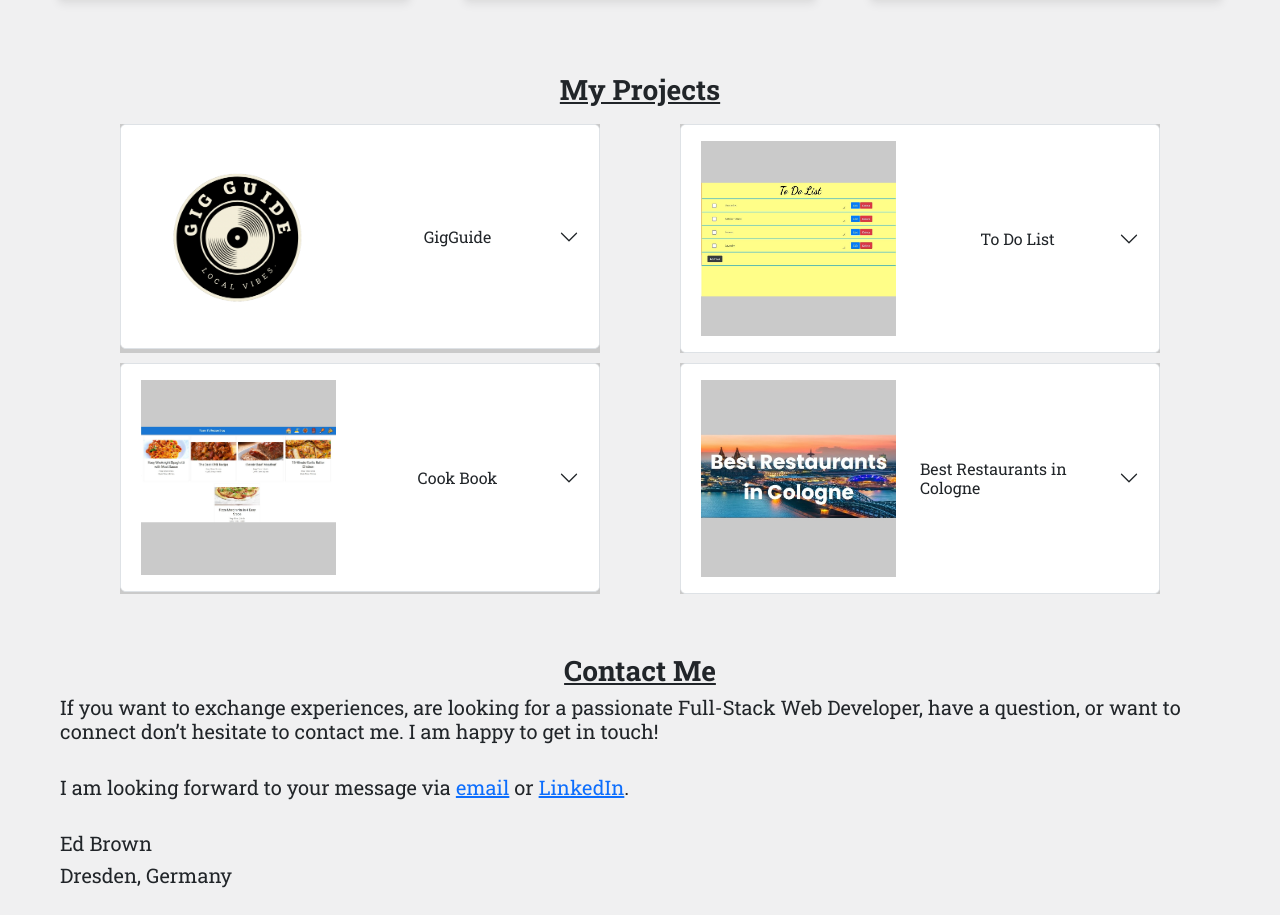
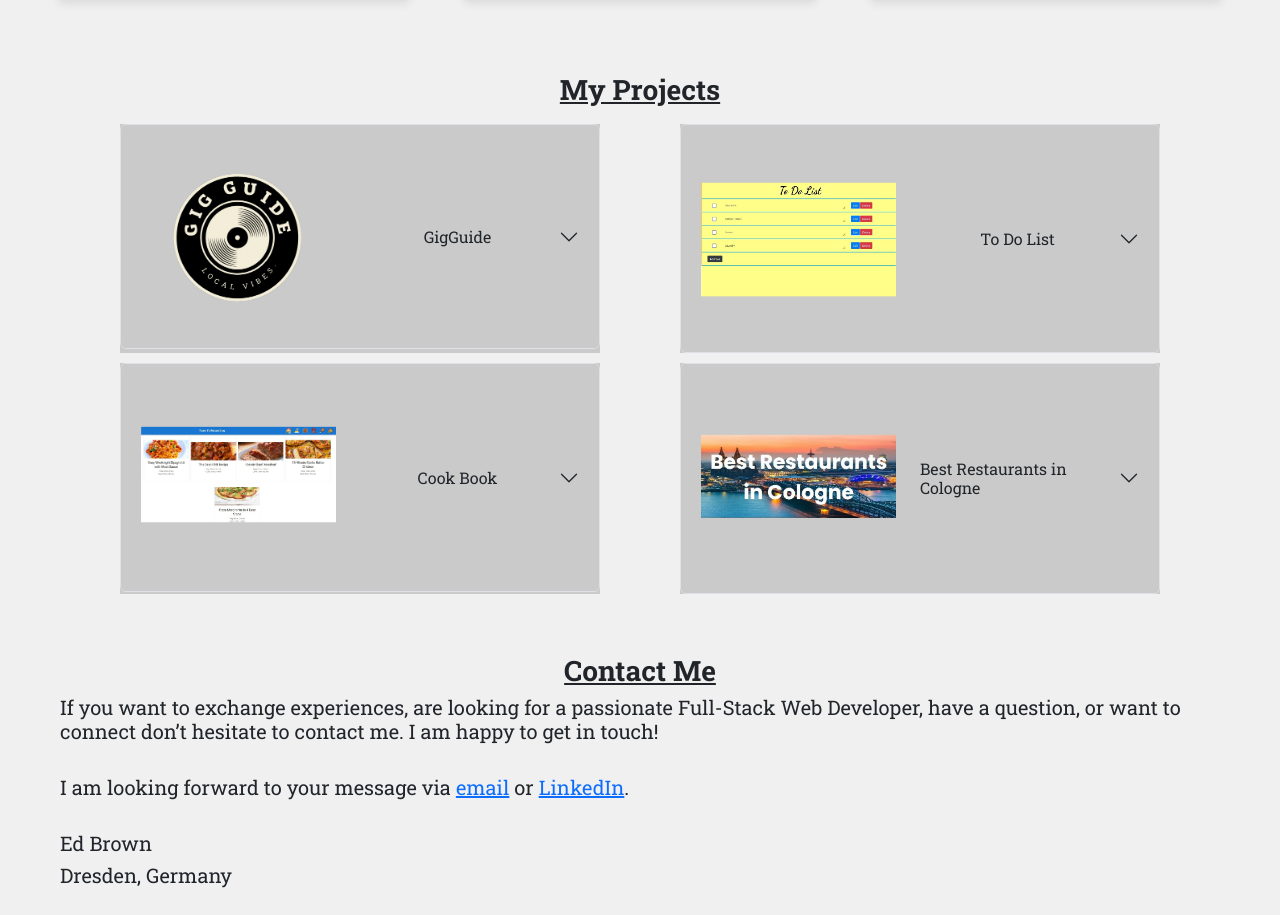
Before and after one commit to ebro1230/Portfolio, a React (Create React App) app: page / in a window 1280 px wide. Shown: the part 1347-2262 px from the top of the page. Built offline with nearby package versions, Linux system fonts and the light colour scheme.

Commit message:
fixing accordion background issues

```diff
--- a/src/App.css
+++ b/src/App.css
@@ -175,6 +175,7 @@
   margin-top: 10px;
   font-family: 'Roboto Slab', serif;
   background-color: #cacaca;
+  --bs-accordion-bg: #cacaca;
 }
 .code-buttons{
   display:flex;
```
